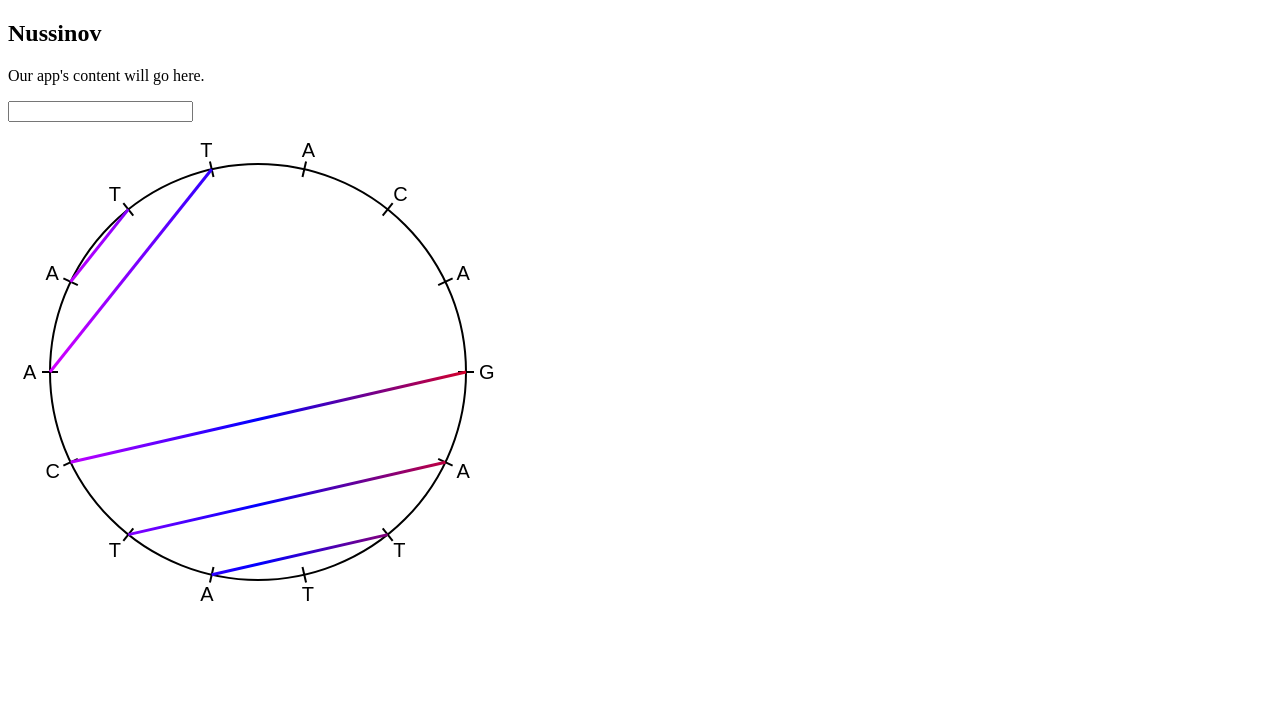
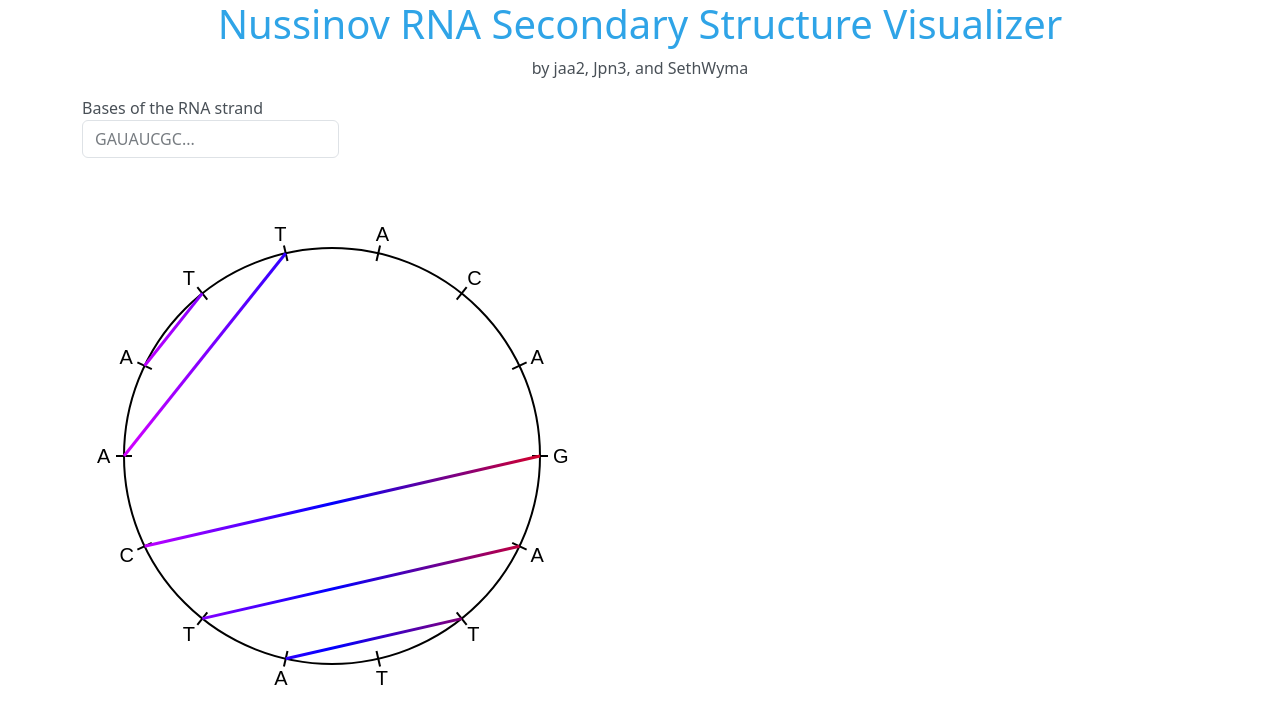
Before and after one commit to jaa2/nussinov-rna-visualizer, a React (Create React App) app: page / in a window 1280 px wide. Shown: the top 724 px of the page. Built offline with nearby package versions, Linux system fonts and the light colour scheme.

Commit message:
Add basic styling

```diff
--- a/package.json
+++ b/package.json
@@ -11,6 +11,7 @@
     "@types/react": "^17.0.37",
     "@types/react-dom": "^17.0.11",
     "d3": "^7.2.0",
+    "bootswatch": "^5.1.3",
     "eslint-config-airbnb-typescript": "^16.0.0",
     "react": "^17.0.2",
     "react-dom": "^17.0.2",
--- a/src/App.tsx
+++ b/src/App.tsx
@@ -1,5 +1,6 @@
 import React, { useEffect } from 'react';
 import NussinovPlot from './NussinovPlot';
+import 'bootswatch/dist/cerulean/bootstrap.css';
 
 const App = function App() {
   const [bases, setBases] = React.useState('');
@@ -23,10 +24,15 @@ const App = function App() {
   }
 
   return (
-    <div>
-      <h2>Nussinov</h2>
-      <p>Our app&apos;s content will go here.</p>
-      <input type="text" onChange={(e) => { updateBases(e.target.value); }} />
+    <div className="container-lg">
+      <h1 className="text-center">Nussinov RNA Secondary Structure Visualizer</h1>
+      <p className="text-center">by jaa2, Jpn3, and SethWyma</p>
+      <div className="mb-3">
+        <label htmlFor="basesEntry" className="form-label">
+          Bases of the RNA strand
+          <input className="form-control" id="basesEntry" type="text" placeholder="GAUAUCGC..." onChange={(e) => { updateBases(e.target.value); }} />
+        </label>
+      </div>
       <br />
       <NussinovPlot key={bases} bases={bases} pairs={pairs} />
     </div>
```
Also changed, not shown: 1 other file (tests, documents, lock files or other folders).
